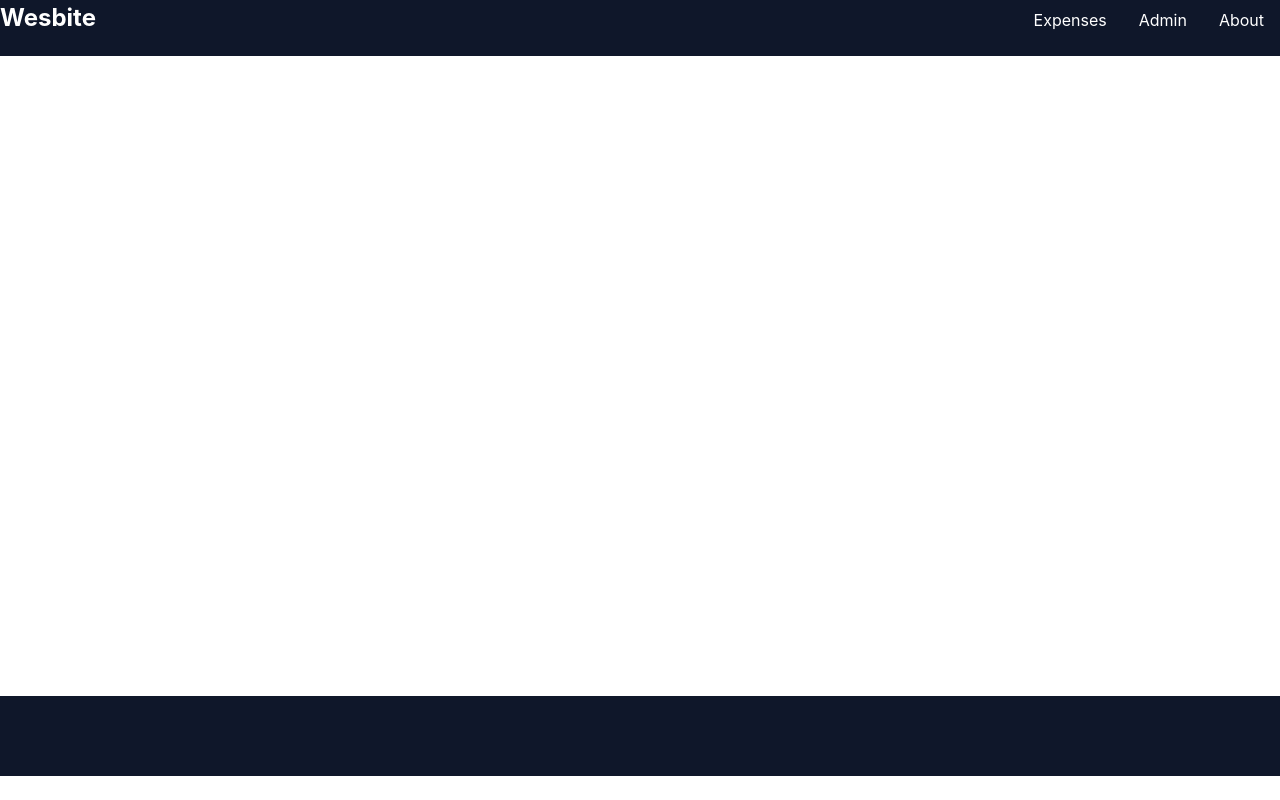
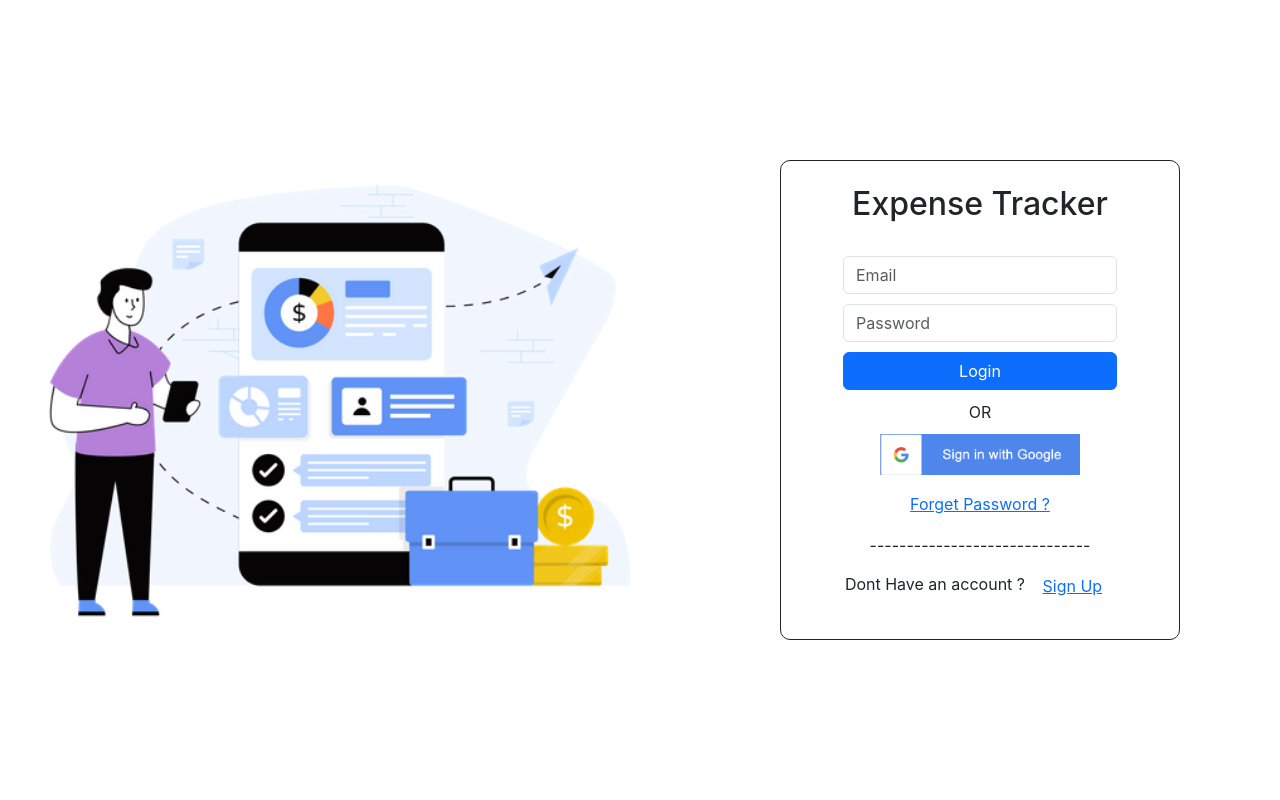
Before and after one commit to renceabishek/expense-tracker-ui, a React (Create React App) app: page / in a window 1280 px wide. Built offline with nearby package versions, Linux system fonts and the light colour scheme.

Commit message:
expene wraper component added in app.tsx

```diff
--- a/src/App.tsx
+++ b/src/App.tsx
@@ -11,7 +11,7 @@ function App() {
   return (
     <div className="et-flex et-flex-col min-height-100">
       <div className="et-flex-item">
-      <ExpenseWrapperComponent />
+        {auth === "login" ? <AuthWrapper /> : <ExpenseWrapperComponent />}
       </div>
     </div>
   );
```
